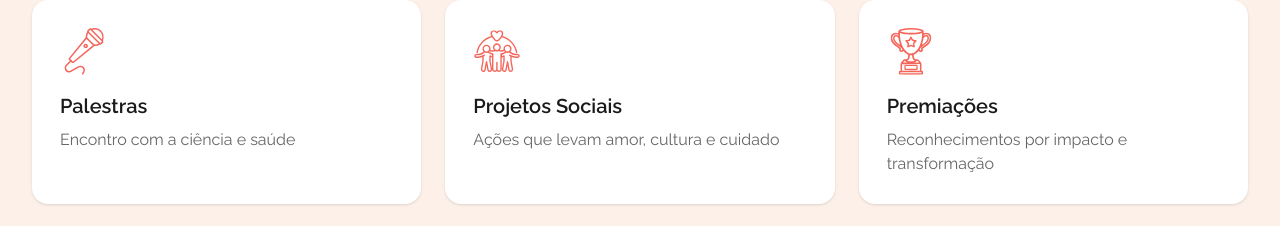
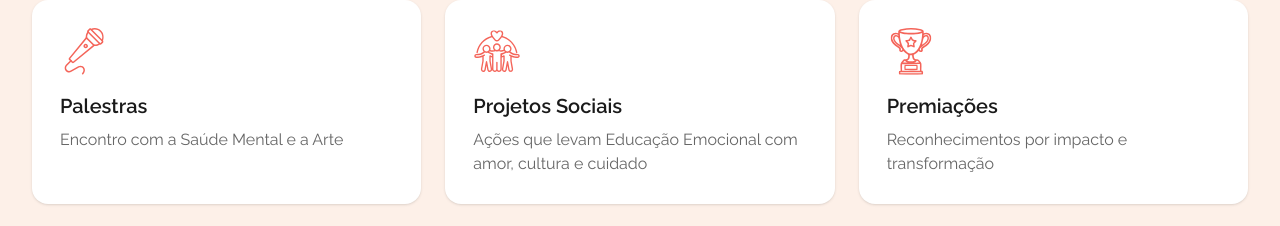
Before and after one commit to paullaflores/paulla-flores, a Next.js app: page / in a window 1280 px wide. Shown: the part 1352-1578 px from the top of the page. Built offline with nearby package versions, Linux system fonts and the light colour scheme.

Commit message:
Atualiza subtítulos cards home

```diff
--- a/src/app/page.tsx
+++ b/src/app/page.tsx
@@ -22,12 +22,12 @@ const authorityCards = [
   },
   {
     title: "Palestras",
-    description: "Encontro com a ciência e saúde",
+    description: "Encontro com a Saúde Mental e a Arte",
     icon: "/images/icone-palestras.svg",
   },
   {
     title: "Projetos Sociais",
-    description: "Ações que levam amor, cultura e cuidado",
+    description: "Ações que levam Educação Emocional com amor, cultura e cuidado",
     icon: "/images/icone-projetos-sociais.svg",
   },
   {
```
